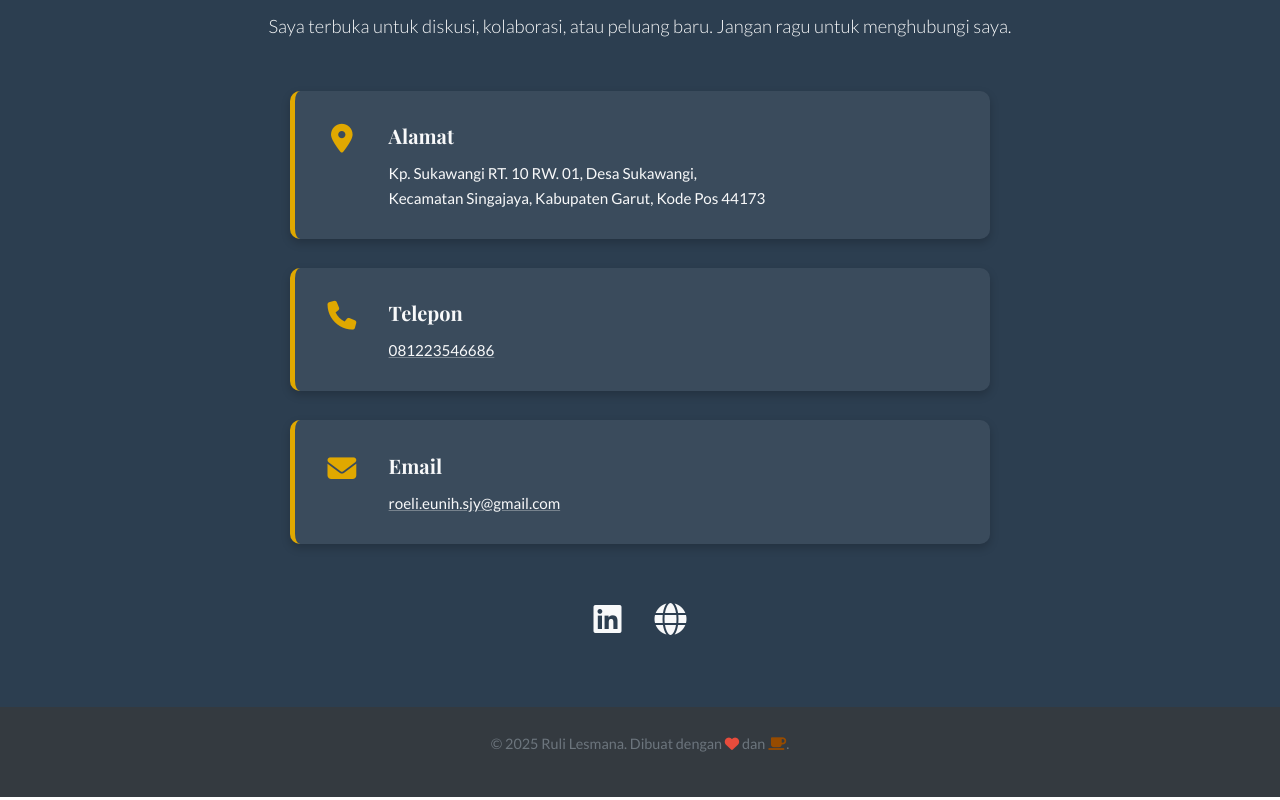
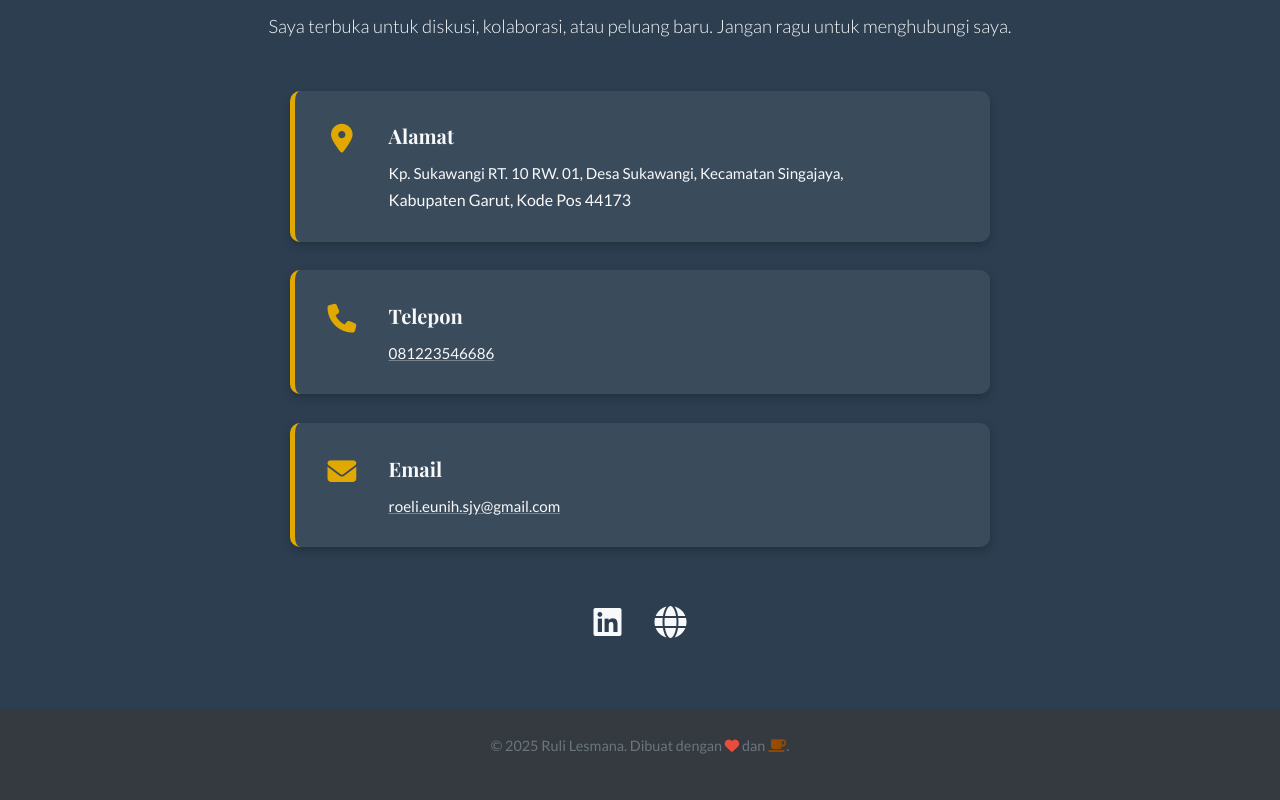
Before and after one commit to AdminPKBM/portofolio, a plain HTML site: page index.html in a window 1280 px wide. Shown: the part 4833-5633 px from the top of the page. Drawn offline with nearby package versions, Linux system fonts and the light colour scheme.

Commit message:
Update index.html

```diff
--- a/index.html
+++ b/index.html
@@ -237,8 +237,8 @@
                         </div>
                         <div class="contact-item-text">
                             <h4>Alamat</h4>
-                            <p>Kp. Sukawangi RT. 10 RW. 01, Desa Sukawangi, </p>
-<p> Kecamatan Singajaya, Kabupaten Garut, Kode Pos 44173</p>
+                            <p>Kp. Sukawangi RT. 10 RW. 01, Desa Sukawangi, Kecamatan Singajaya, </p>
+<p></p>Kabupaten Garut, Kode Pos 44173</p>
                         </div>
                     </div>
                     <div class="contact-item">
```
